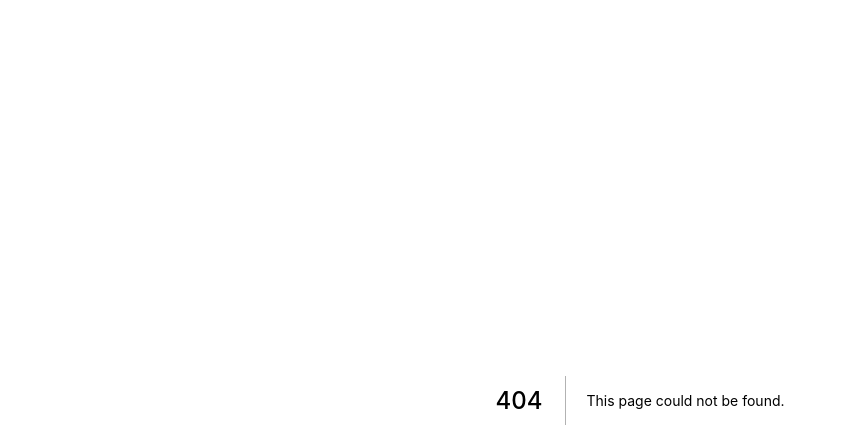
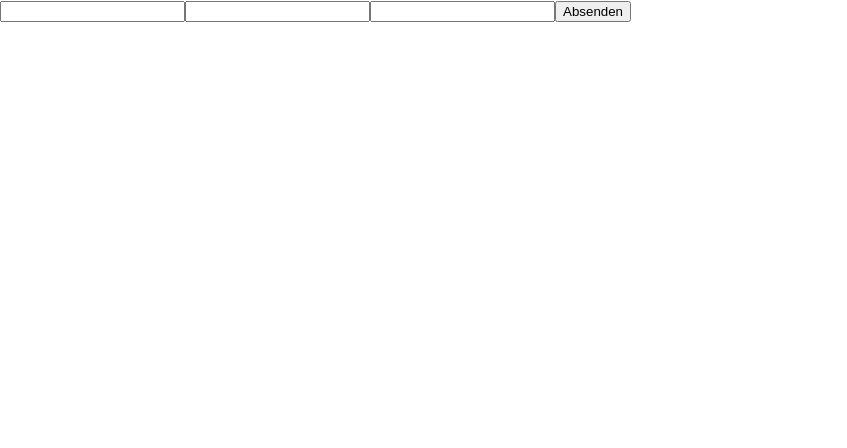
Before and after one commit to AndreasBitzan/nextjtest, a Next.js app: page /create in a window 1280 px wide. Before the commit this address had no page. Shown: the top 448 px of the page, without its empty margins (0-847 px from the left). Built offline with nearby package versions, Linux system fonts and the light colour scheme.

Commit message:
SSR test

```diff
--- /dev/null
+++ b/pages/create.js
@@ -0,0 +1,57 @@
+import Head from 'next/head'
+import styles from '../styles/Home.module.css'
+import Link from "next/link"
+import { useState } from 'react'
+import {useRouter} from "next/router";
+
+
+
+
+export default function Create() {
+
+    const [username, setUsername]=useState("");
+    const [email, setEmail]=useState("");
+    const [password, setPassword]=useState("");
+    const router=useRouter();
+
+    const submit= async ()=>{
+        let data={data:{
+            type: "user",
+         attributes: {
+        name: username,
+        email: email,
+        password: password,
+        },},};
+        try{
+        const response = await fetch("https://iou-andreas.herokuapp.com/api/v1/users", {
+            method: 'POST', // *GET, POST, PUT, DELETE, etc.
+            mode: 'cors', // no-cors, *cors, same-origin
+            cache: 'no-cache', // *default, no-cache, reload, force-cache, only-if-cached
+            credentials: 'same-origin', // include, *same-origin, omit
+            headers: {
+              'Content-Type': 'application/json'
+              // 'Content-Type': 'application/x-www-form-urlencoded',
+            },
+            redirect: 'follow', // manual, *follow, error
+            referrerPolicy: 'no-referrer', // no-referrer, *no-referrer-when-downgrade, origin, origin-when-cross-origin, same-origin, strict-origin, strict-origin-when-cross-origin, unsafe-url
+            body: JSON.stringify(data) // body data type must match "Content-Type" header
+          });
+          let result=response.json();
+          console.log(result);
+          router.push("/forum/neuigkeiten")
+        }
+        catch(e){
+            console.log(e);
+        }
+    }
+
+  return (
+    <>
+        <input onChange={(e)=>setUsername(e.target.value)}type="text" name="username" value={username}></input>
+        <input onChange={(e)=>setEmail(e.target.value)}type="email" name="email" value={email}></input>
+        <input onChange={(e)=>setPassword(e.target.value)} type="password" name="password" value={password}></input>
+        <button onClick={()=>submit()}>Absenden</button>
+
+    </>
+  )
+}
```
